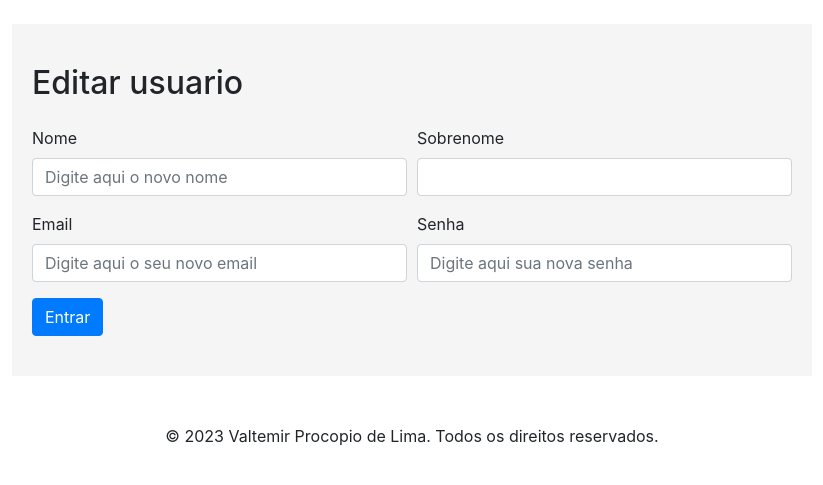
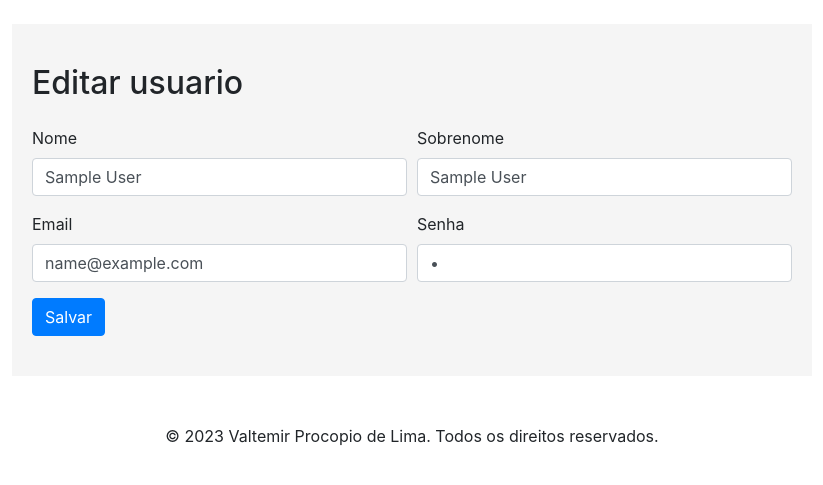
Before and after one commit to valtemirp/meuprojeto_tarde, a Flask app: page /editar in a window 1280 px wide. Shown: the part 56-541 px from the top of the page, without its empty margins (228-1051 px from the left). Run offline with Flask 3, Linux system fonts and the light colour scheme; the visitor is signed in with stand-in values (Sample User, id 1); some libraries are stand-ins or nearby versions.

Commit message:
21-08-2023-16-24

```diff
--- a/app/routes.py
+++ b/app/routes.py
@@ -69,6 +69,7 @@ def login():
         if user and check_password_hash(user.senha, senha):
             session['email'] = user.email
             session['nome'] = user.nome
+            session['sobrenome'] = user.sobrenome
             session['senha'] = user.senha
             flash('Seja bem vindo')
             return redirect(url_for('index'))
@@ -81,7 +82,17 @@ def sair():
     session.pop('nome', None)
     return redirect(url_for('login'))
 
-@app.route('/editar')
+@app.route('/editar', methods=['POST', 'GET'])
 def editar():
-
-    return render_template('editar.html')
+    if 'email' not in session:
+        return redirect(url_for('login'))
+    usuario = CadastroModel.query.filter_by(email = session['email']).first()
+    if request.method == 'POST':
+        usuario.nome = request.form.get('nome')
+        usuario.sobrenome = request.form.get('sobrenome')
+        usuario.email = request.form.get('email')
+        senha = request.form.get('senha')
+        usuario.senha = bcrypt.generate_password_hash(senha).decode('utf-8')
+        db.session.commit()
+        flash('Seus dados foram atualizados com sucesso!')
+    return render_template('editar.html', titulo= 'Editar', usuario = usuario)
--- a/app/templates/editar.html
+++ b/app/templates/editar.html
@@ -16,22 +16,22 @@
         <div class="form-row">
             <div class="col-md-6 mb-3">
                 <label for="nome">Nome</label>
-                <input type="text" class="form-control" placeholder="Digite aqui o novo nome">
+                <input type="text" class="form-control" name="nome" value="{{session['nome']}}">
             </div>
             <div class="col-md-6 mb-3">
                 <label for="sobrenome">Sobrenome</label>
-                <input type="text" class="form-control" value="{{session['sobrenome']}}">
+                <input type="text" class="form-control" name="sobrenome" value="{{session['sobrenome']}}">
             </div>
             <div class="col-md-6 mb-3">
                 <label for="email">Email</label>
-                <input type="email" class="form-control" placeholder="Digite aqui o seu novo email">
+                <input type="email" class="form-control" name="email" value="{{session['email']}}">
             </div>
             <div class="col-md-6 mb-3">
                 <label for="senha">Senha</label>
-                <input type="password" class="form-control" placeholder="Digite aqui sua nova senha">
+                <input type="password" class="form-control" name="senha" value="{{session['senha']}}">
             </div>
         </div>
-        <button class="btn btn-primary" type="submit">Entrar</button>
+        <button class="btn btn-primary" type="submit">Salvar</button>
     </form>
 </section>
 {% endblock %}
```
